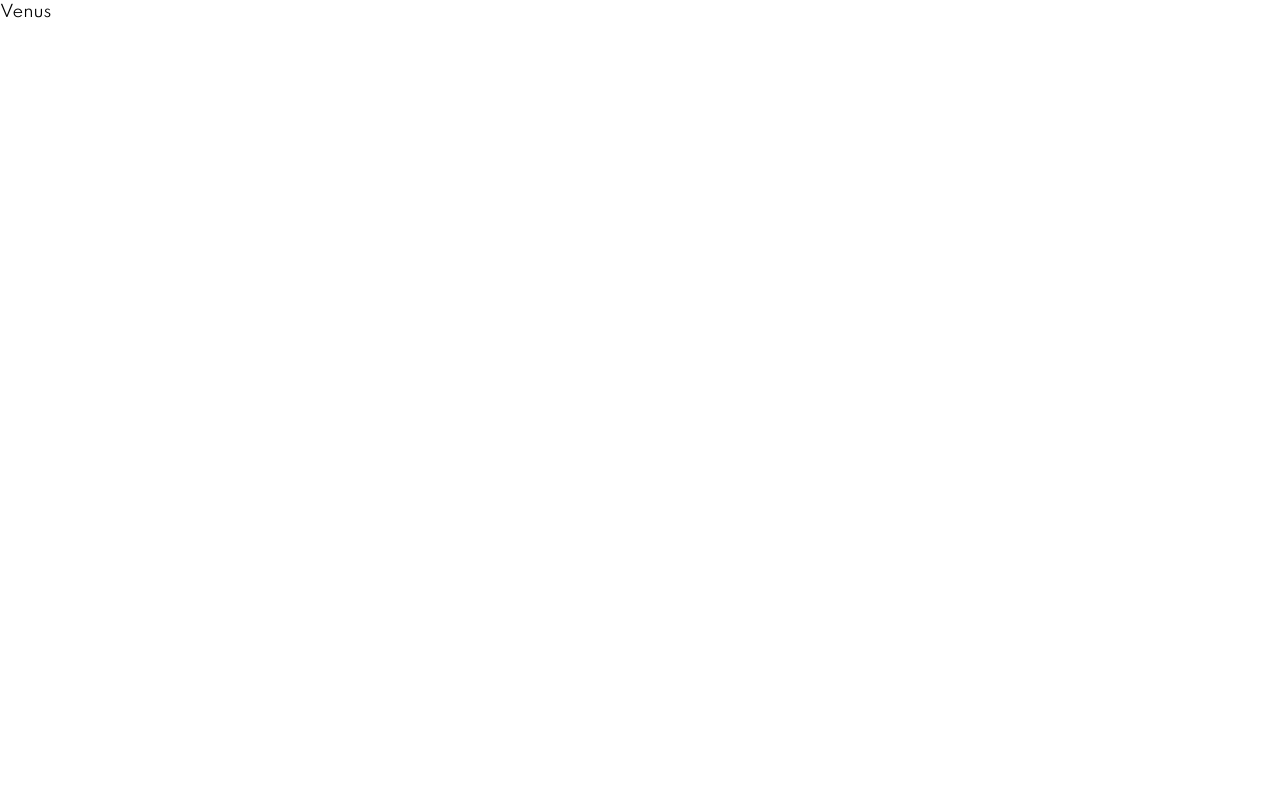
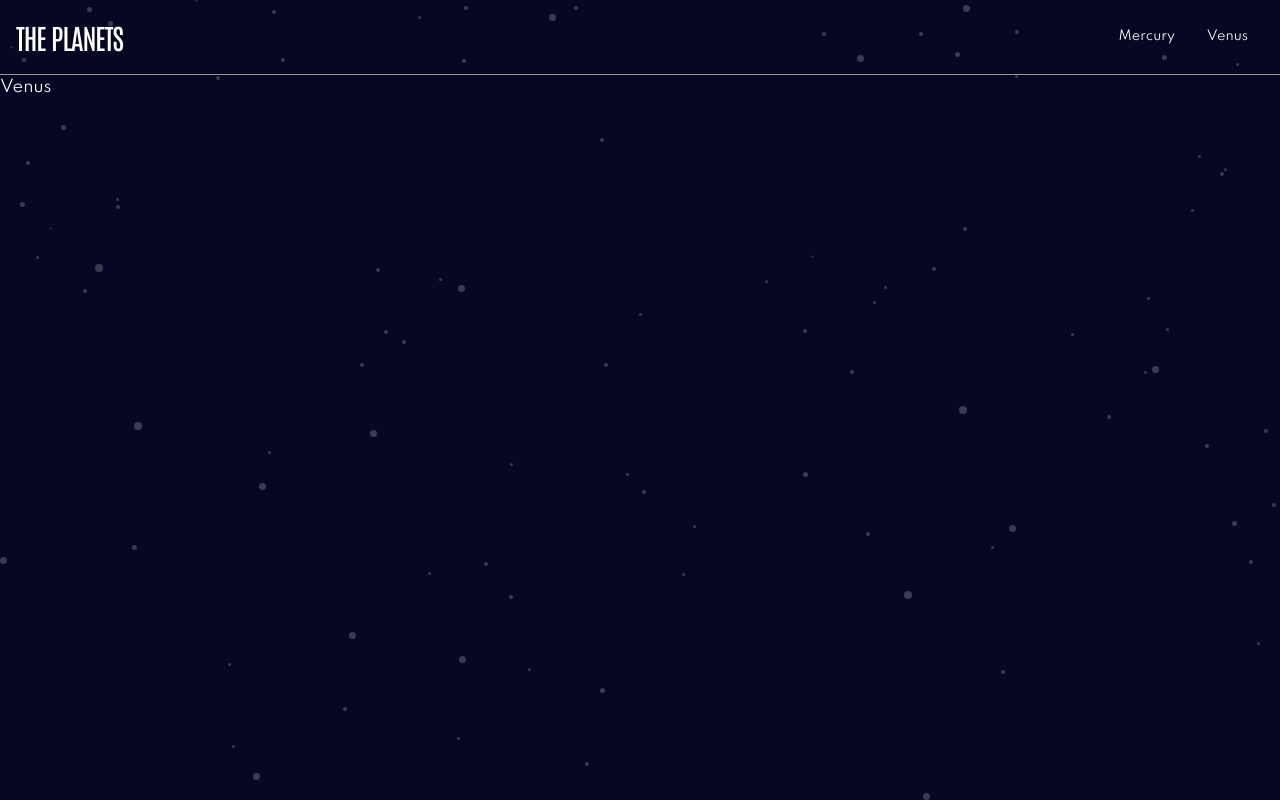
Before and after one commit to DLBY/planets-fact-site, a React (Vite) app: page /venus in a window 1280 px wide. Built offline with nearby package versions, Linux system fonts and the light colour scheme.

Commit message:
Feat (planet) : Add dynamic routing + common component

```diff
--- a/src/components/Navbar/Navbar.tsx
+++ b/src/components/Navbar/Navbar.tsx
@@ -4,7 +4,7 @@ import { NavMobile } from './NavMobile/NavMobile';
 
 export const Navbar = () => {
   return (
-    <nav className="flex justify-between items-center p-4 border-b border-gray-secondary">
+    <nav className="flex md:flex-col lg:flex-row justify-between items-center p-4 border-b border-gray-secondary">
       <div className="flex items-center">
         <span className="font-serif text-3xl uppercase tracking-tightest">The Planets</span>
       </div>
--- /dev/null
+++ b/src/components/Planet/Planet.tsx
@@ -0,0 +1,12 @@
+import React from 'react';
+import { Navbar, Wrapper } from '../index';
+import { PlanetProps } from '../../data/dataType';
+
+export const Planet = ({ planetData }: { planetData: PlanetProps }) => {
+  return (
+    <Wrapper>
+      <Navbar />
+      <h1>{planetData.name}</h1>
+    </Wrapper>
+  );
+};
--- a/src/components/index.ts
+++ b/src/components/index.ts
@@ -1,6 +1,7 @@
 // Components
 export { Wrapper } from './Wrapper/Wrapper';
 export { Navbar } from './Navbar/Navbar';
+export { Planet } from './Planet/Planet';
 
 // Hooks
 export { useToggleMenu } from './Navbar/useToggleMenu';
--- /dev/null
+++ b/src/data/dataType.ts
@@ -0,0 +1,24 @@
+export interface PlanetProps {
+  name: string;
+  overview: {
+    content: string;
+    source: string;
+  };
+  structure: {
+    content: string;
+    source: string;
+  };
+  geology: {
+    content: string;
+    source: string;
+  };
+  rotation: string;
+  revolution: string;
+  radius: string;
+  temperature: string;
+  images: {
+    planet: string;
+    internal: string;
+    geology: string;
+  };
+}
--- a/src/main.tsx
+++ b/src/main.tsx
@@ -4,33 +4,41 @@ import { createBrowserRouter, RouterProvider, Route } from 'react-router-dom';
 import App from './App';
 import './assets/styles/index.css';
 import { Mercury, Venus } from './pages/index';
+import { Planet } from './components/index';
 import { planetsData } from './data/data';
 
-const router = createBrowserRouter([
-  {
-    path: '/',
-    element: <App />,
-  },
-  {
-    path: '/mercury',
-    element: <Mercury />,
-  },
-  {
-    path: '/venus',
-    element: <Venus />,
-  },
-]);
+// const router = createBrowserRouter([
+//   {
+//     path: '/',
+//     element: <App />,
+//   },
+//   {
+//     path: '/mercury',
+//     element: <Mercury />,
+//   },
+//   {
+//     path: '/venus',
+//     element: <Venus />,
+//   },
+// ]);
 
 // TODO
 // 1. create common components for each planet
 // 2. create dynamic routes for each planet
 
-// const router = createBrowserRouter(
-//   planetsData.map((planet) => ({
-//     path: `/${planet.name}`,
-//     element: <Planet />,
-//   }))
-// );
+const router = createBrowserRouter(
+  [
+    {
+      path: '/',
+      element: <App />,
+    },
+  ].concat(
+    planetsData.map((planet) => ({
+      path: `/${planet.name}`,
+      element: <Planet planetData={planet} />,
+    }))
+  )
+);
 ReactDOM.createRoot(document.getElementById('root') as HTMLElement).render(
   <React.StrictMode>
     <RouterProvider router={router} />
```
